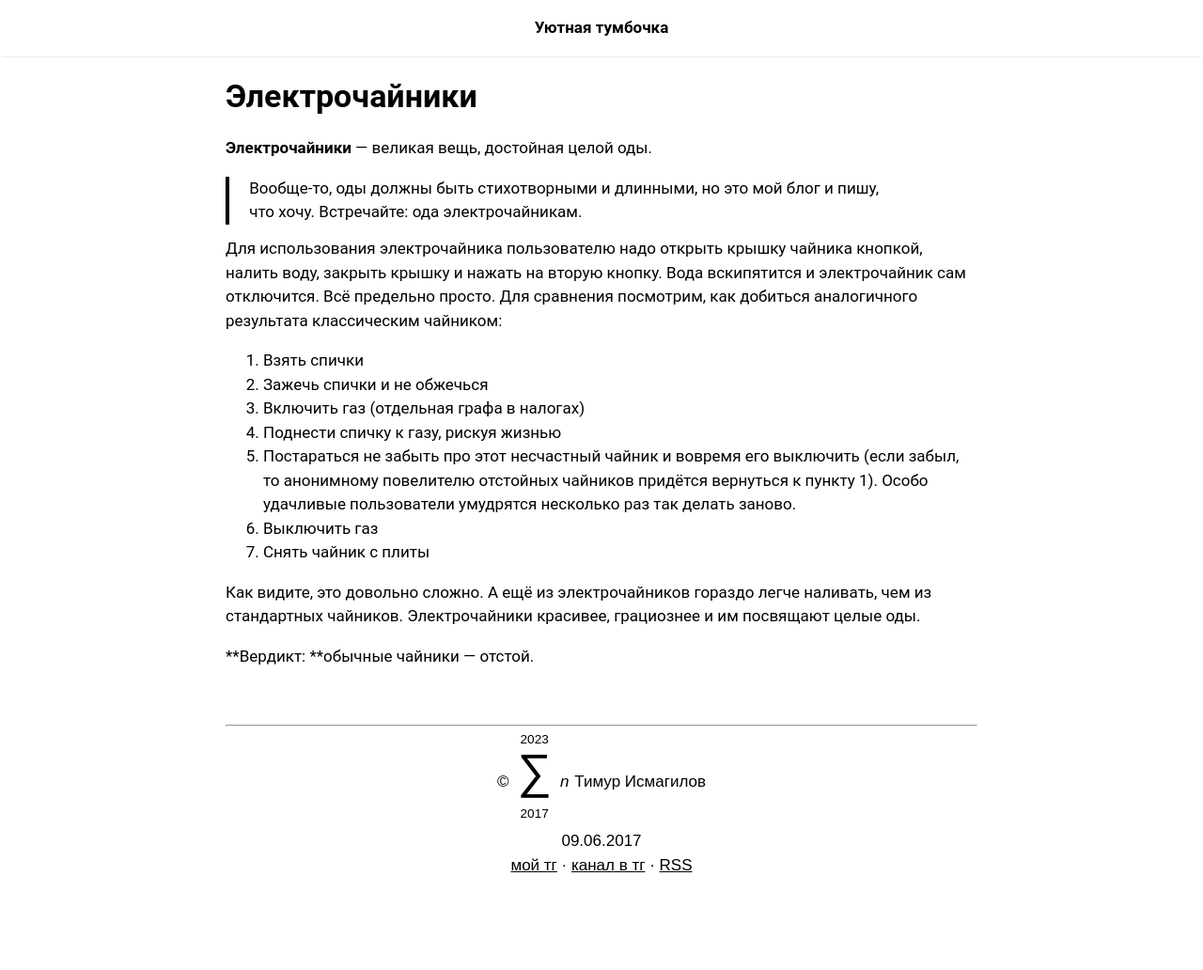
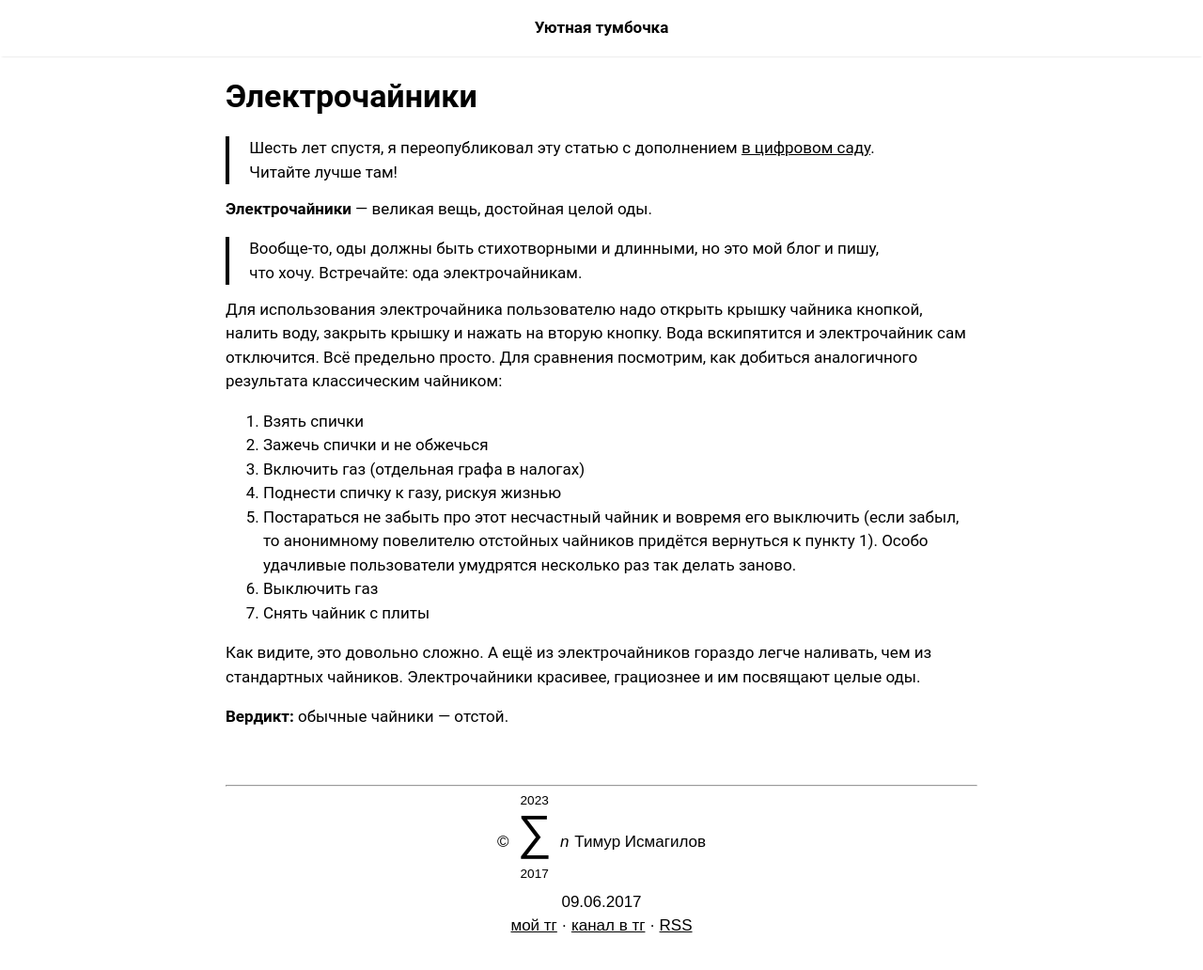
Before and after one commit to bouncepaw/bouncepaw.github.io, a Jekyll site: the page built from _posts/2017-06-09-ode-to-teapots.md, in a window 1280 px wide. Shown: the whole page at 94% size. Built offline with Jekyll 4.4.1, drawn with Linux system fonts in a browser that asks for light colours; before the commit the page ends 967 px from its top, so only the background shows below that.

Commit message:
Repub ode to teapots

```diff
--- a/_posts/2017-06-09-ode-to-teapots.md
+++ b/_posts/2017-06-09-ode-to-teapots.md
@@ -6,6 +6,9 @@ layout:    ru
 excerpt:   "О том, как хороши электрочайники."
 ---
 # Электрочайники
+
+> Шесть лет спустя, я переопубликовал эту статью с дополнением [в цифровом саду](https://garden.bouncepaw.com/hypha/ода_электрочайникам). Читайте лучше там!
+
 **Электрочайники** — великая вещь, достойная целой оды.
 
 > Вообще-то, оды должны быть стихотворными и длинными, но это мой блог и пишу,
@@ -31,4 +34,4 @@ excerpt:   "О том, как хороши электрочайники."
 наливать, чем из стандартных чайников. Электрочайники красивее, грациознее и им
 посвящают целые оды.
 
-**Вердикт: **обычные чайники — отстой.
+**Вердикт:** обычные чайники — отстой.
```
